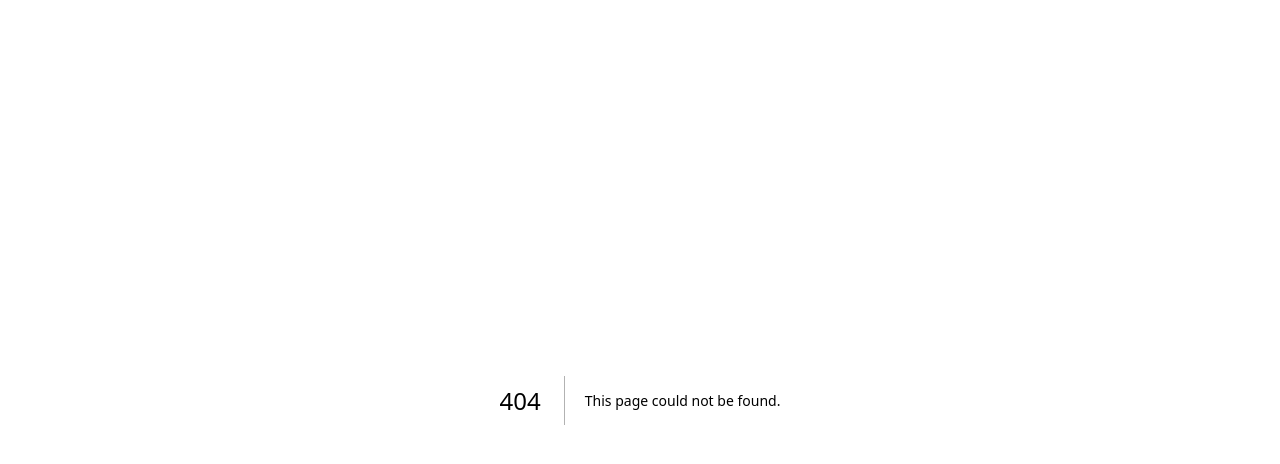
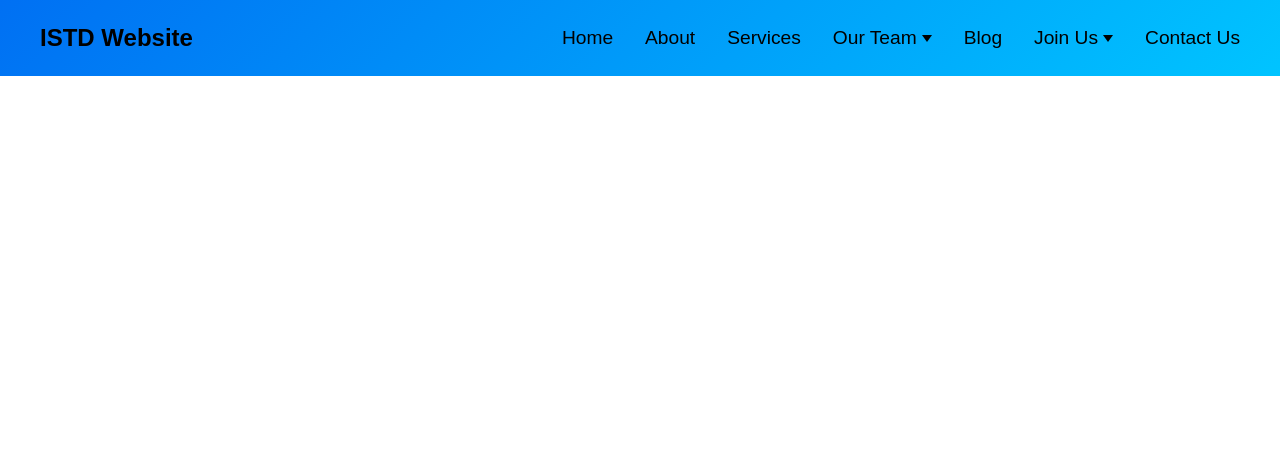
Before and after one commit to AravindKVishwanath/istd-bangalore, a Next.js app: page /contact in a window 1280 px wide. Before the commit this address had no page. Shown: the top 464 px of the page. Built offline with nearby package versions, Linux system fonts and the light colour scheme.

Commit message:
other-routes-add-2

```diff
--- /dev/null
+++ b/pages/contact/index.js
@@ -0,0 +1,11 @@
+import Navbar from '../../components/Navbar';
+
+export default function Contact() {
+  return (
+    <div>
+      <Navbar />
+      <h1>Contact Us</h1>
+      <p>Get in touch with us for more information.</p>
+    </div>
+  );
+}
```
Also changed, not shown: pages/join/membership/index.js (added, +11 -0 lines), pages/join/pgdiploma/index.js (added, +11 -0 lines).
